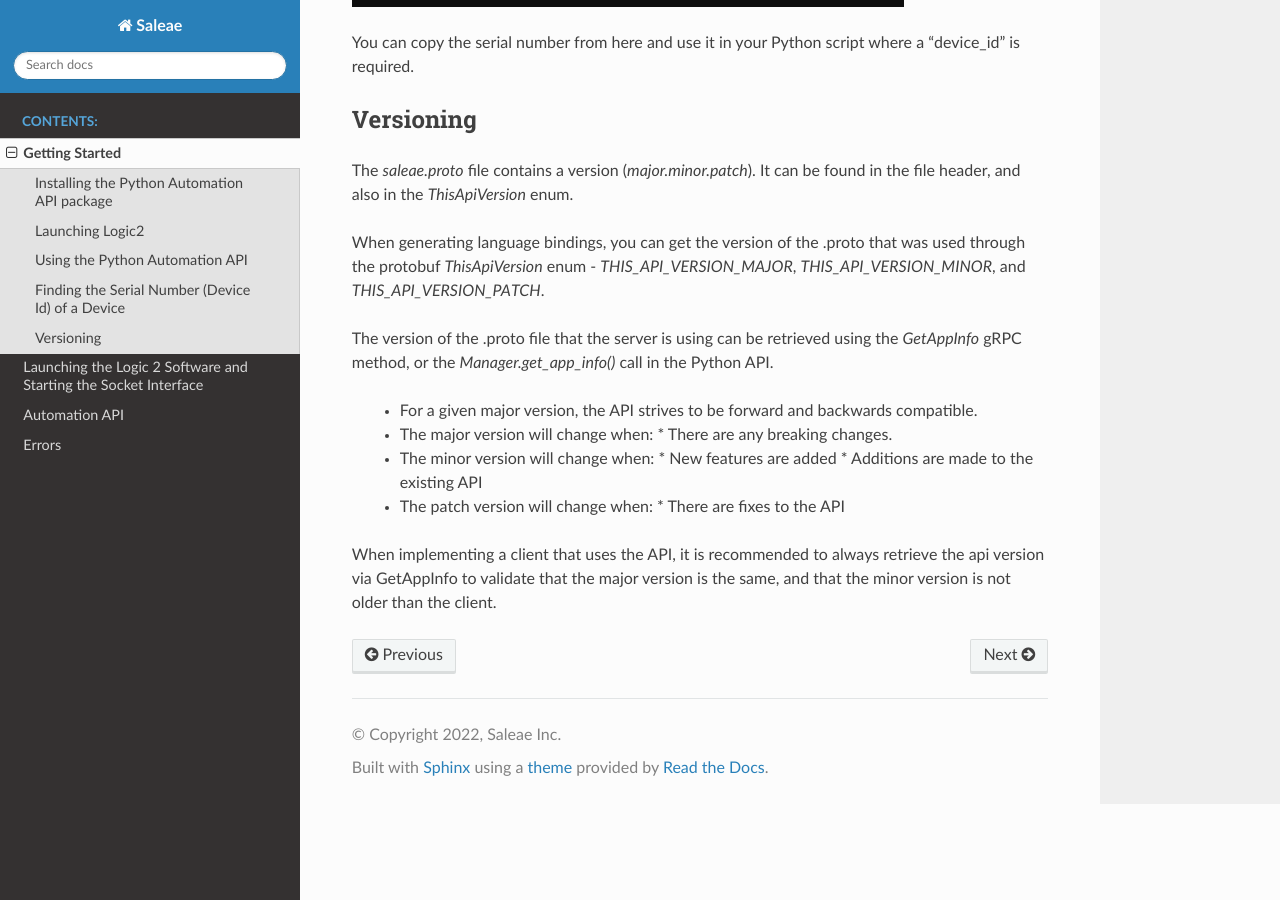
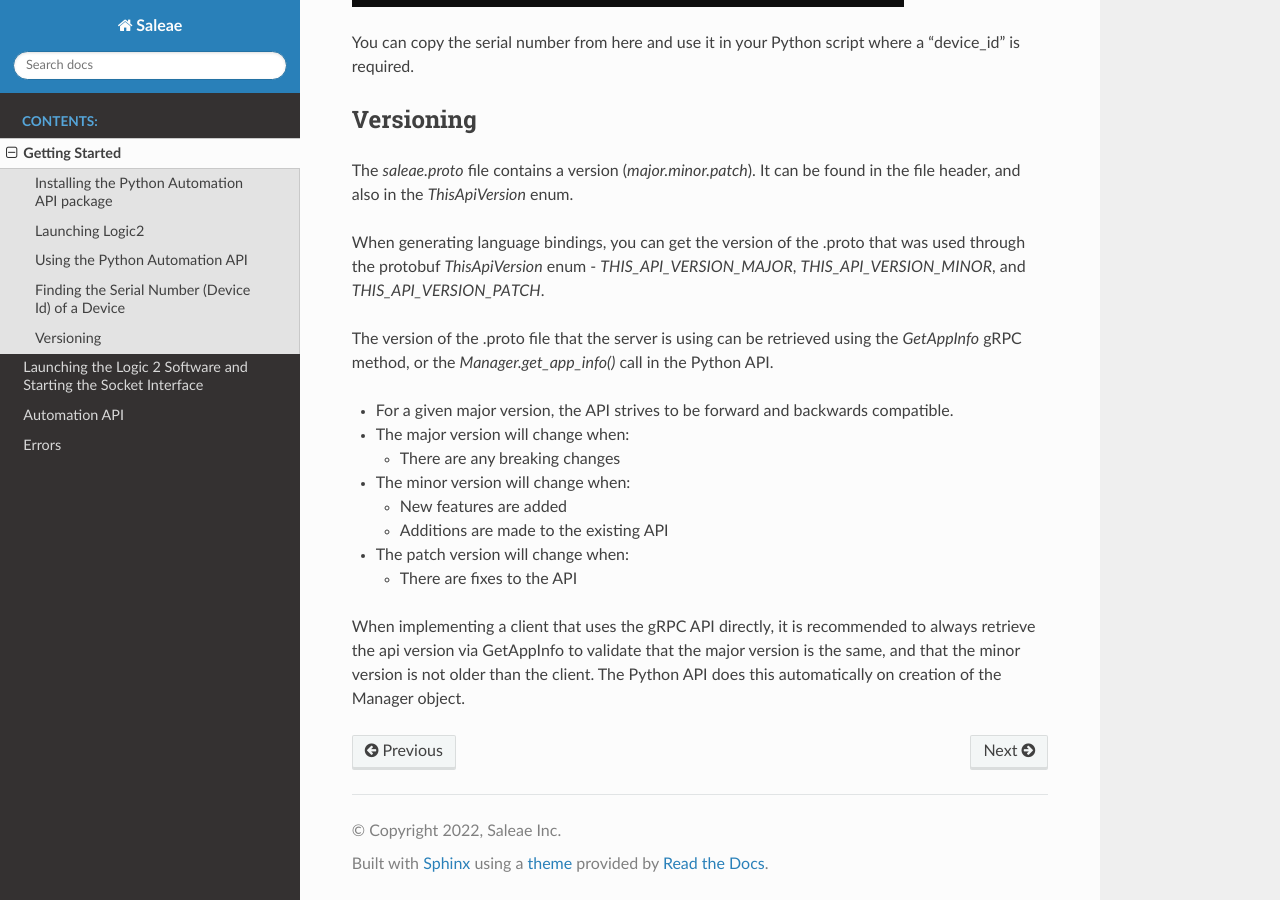
Before and after one commit to saleae/logic2-automation, a Sphinx documentation site: the page built from python/docs/source/getting_started.rst, in a window 1280 px wide and 900 px high, scrolled down 3878 px. Built offline with Sphinx 7.4.7 and the Read the Docs theme 2.0.0, drawn with Linux system fonts in a browser that asks for light colours; some of the changed text lies outside the part shown.

Commit message:
Update documentation for 0.9.0

```diff
--- a/python/docs/source/errors.rst
+++ b/python/docs/source/errors.rst
@@ -47,6 +47,6 @@
    :members:
    :undoc-members:
 
-.. autoclass:: saleae.automation.OOMError
+.. autoclass:: saleae.automation.OutOfMemoryError
    :members:
    :undoc-members:
--- a/python/docs/source/getting_started.rst
+++ b/python/docs/source/getting_started.rst
@@ -62,7 +62,7 @@
 .. _device-serial-number:
 
 Finding the Serial Number (Device Id) of a Device
--------------------------------------
+-------------------------------------------------
 
 To find the serial number of a connected device, open capture info sidebar and click the device dropdown in the top right:
 
@@ -85,14 +85,19 @@
 
 The version of the .proto file that the server is using can be retrieved using the `GetAppInfo` gRPC method, or the `Manager.get_app_info()` call in the Python API.
 
-  * For a given major version, the API strives to be forward and backwards compatible.
-  * The major version will change when:
-    * There are any breaking changes.
-  * The minor version will change when:
-    * New features are added
-    * Additions are made to the existing API
-  * The patch version will change when:
-    * There are fixes to the API
+* For a given major version, the API strives to be forward and backwards compatible.
+* The major version will change when:
+
+  * There are any breaking changes
+
+* The minor version will change when:
+
+  * New features are added
+  * Additions are made to the existing API
+
+* The patch version will change when:
+
+  * There are fixes to the API
 
 
-When implementing a client that uses the API, it is recommended to always retrieve the api version via GetAppInfo to validate that the major version is the same, and that the minor version is not older than the client.
+When implementing a client that uses the gRPC API directly, it is recommended to always retrieve the api version via GetAppInfo to validate that the major version is the same, and that the minor version is not older than the client. The Python API does this automatically on creation of the Manager object.
--- a/python/docs/source/launching_logic2.rst
+++ b/python/docs/source/launching_logic2.rst
@@ -3,9 +3,7 @@
 Launching the Logic 2 Software and Starting the Socket Interface
 ****************************************************************
 
-We'll be adding functionality to the python library to launch the Logic 2 software soon, but it's not available yet.
-
-In the meantime, the software can be launched with the automation server enabled with the following commands:
+The software can be launched with the automation server enabled with the following commands:
 
 .. code-block:: bash
 
```
Also changed, not shown: other parts of python/docs/source/getting_started.rst (+1 -1 lines), python/docs/source/automation.rst (+35 -1 lines), 2 other files.
